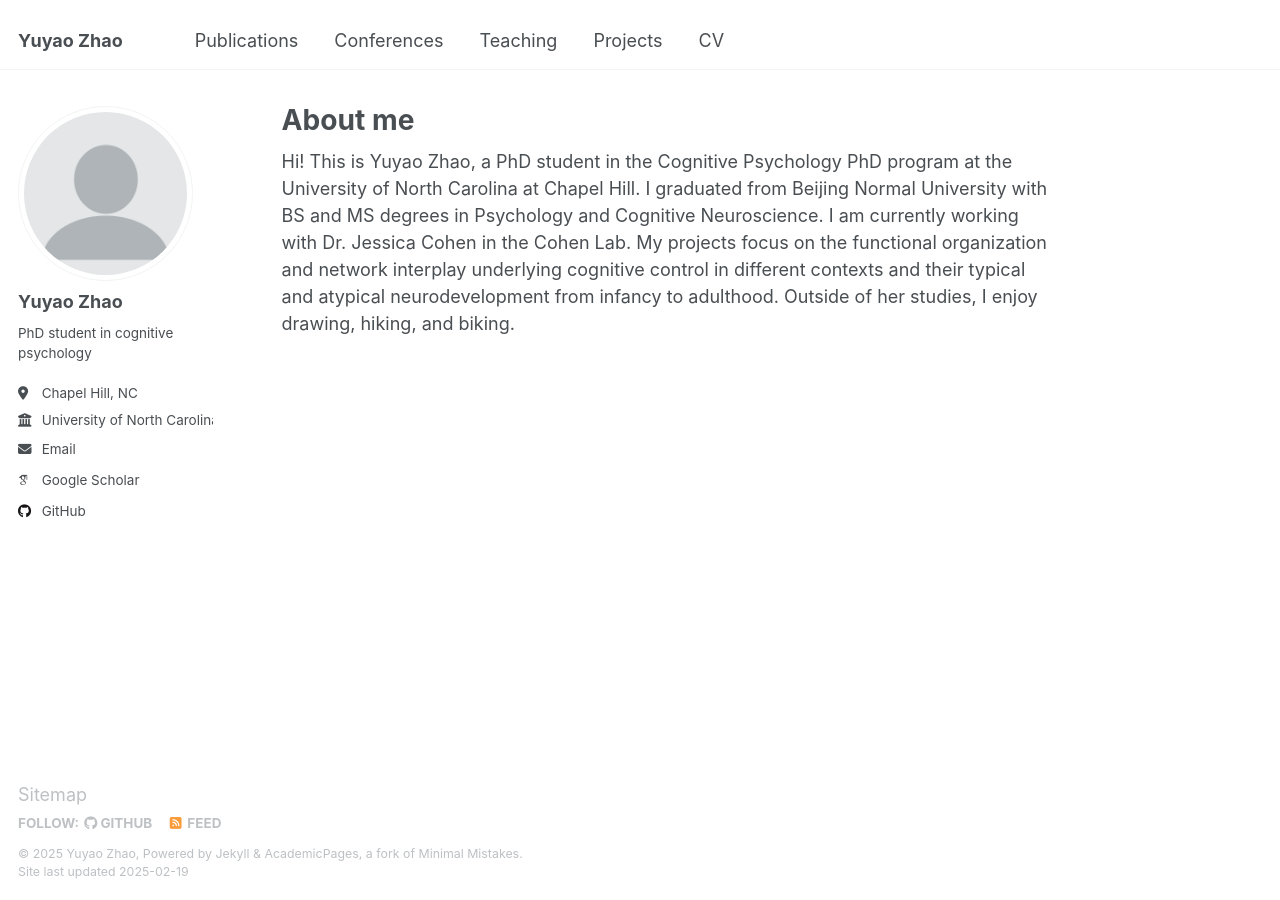
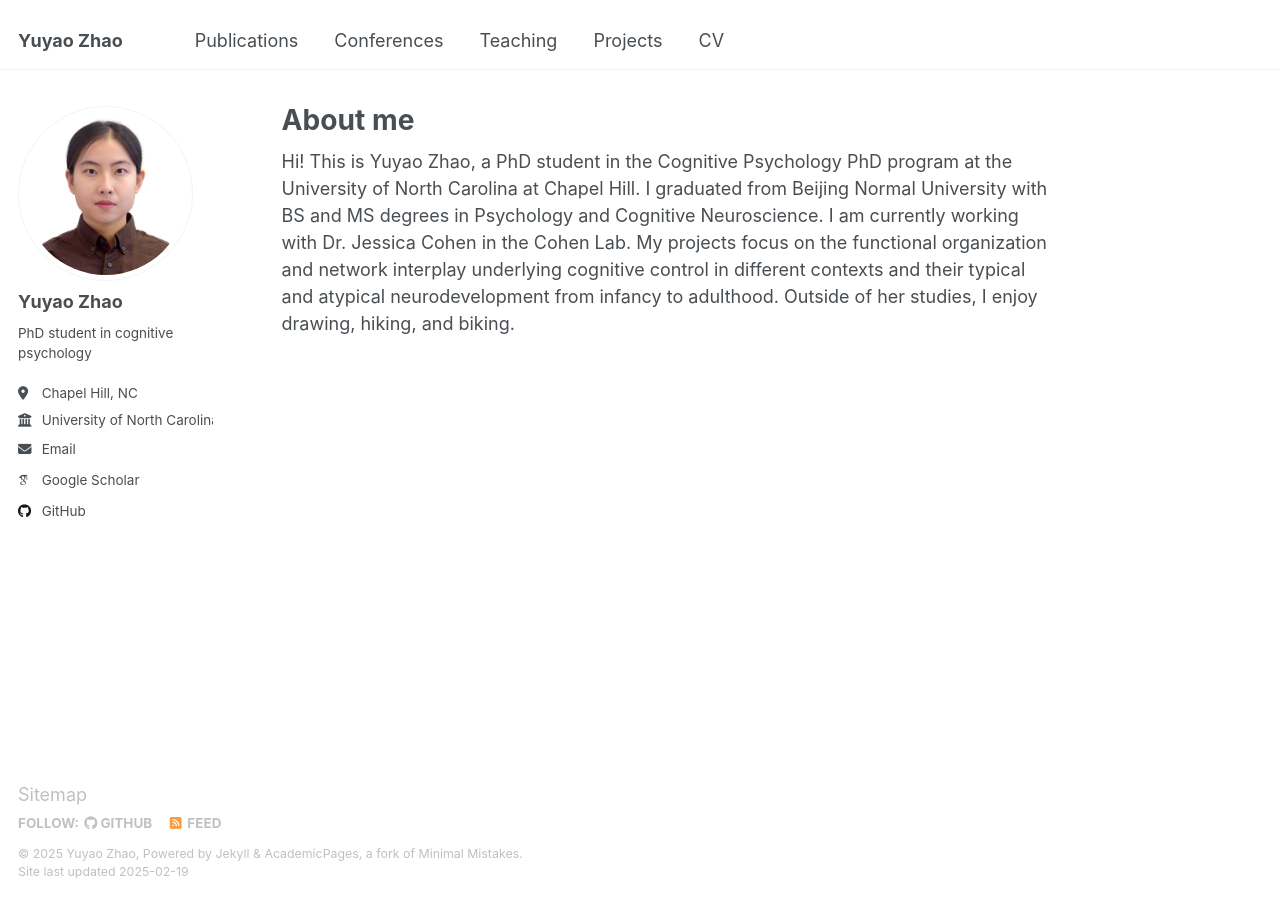
Before and after one commit to zhaoyuyao/zhaoyuyao.github.io, a Jekyll site: the page built from _pages/about.md, in a window 1280 px wide. Built offline with Jekyll 4.4.1, drawn with Linux system fonts in a browser that asks for light colours; some web fonts are replaced.

Commit message:
Update _config.yml

```diff
--- a/_config.yml
+++ b/_config.yml
@@ -22,7 +22,7 @@ repository               : "zhaoyuyao/zhaoyuyao.github.io"
 #               Additional customization can be done by editing /_includes/author-profile.html
 author:
   # Biographic information
-  avatar           : "profile.png"
+  avatar           : "Yuyao_Zhao.jpg"
   name             : "Yuyao Zhao"
   pronouns         : # example: "she/her"
   bio              : "PhD student in cognitive psychology"
```
